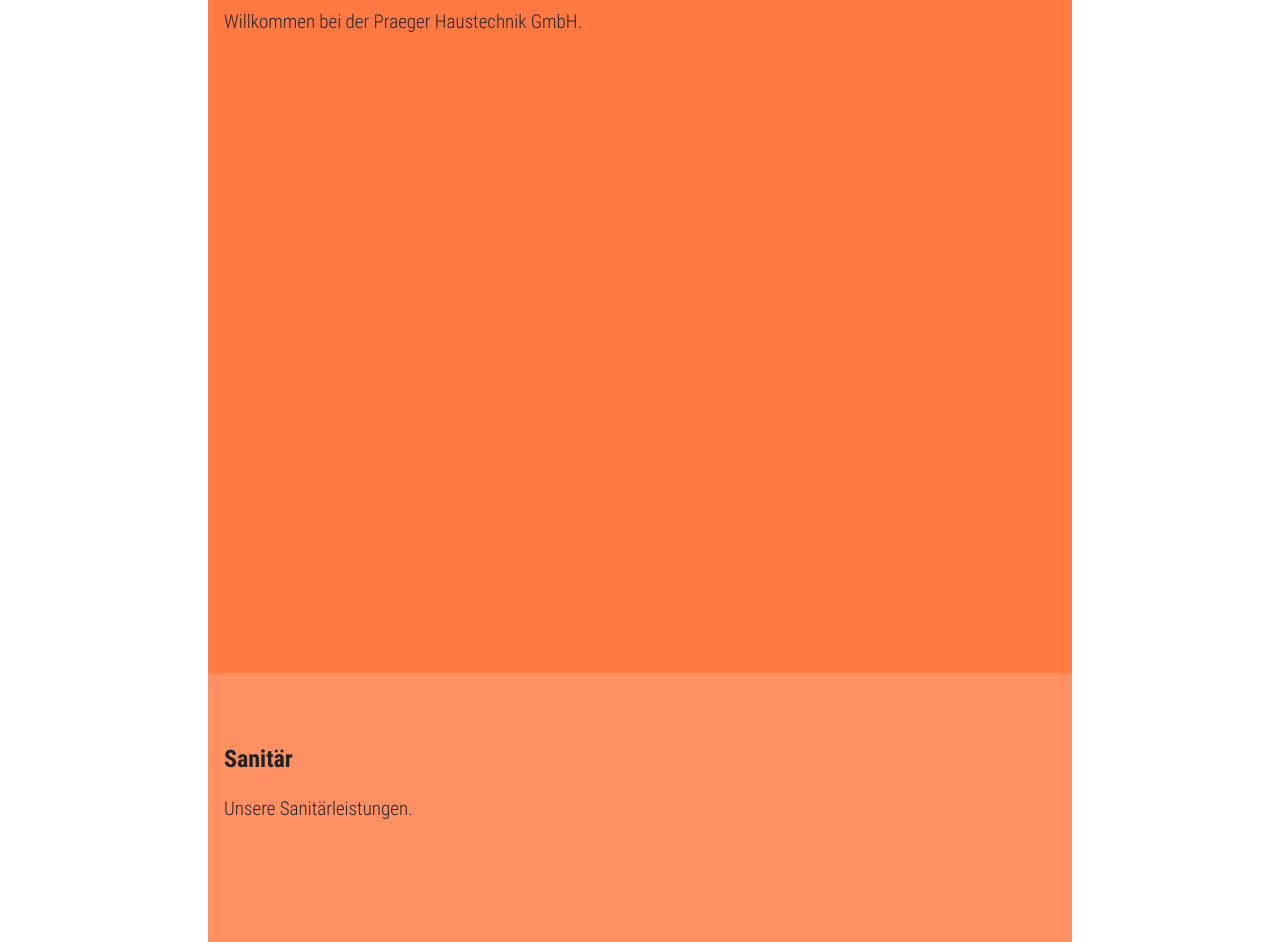
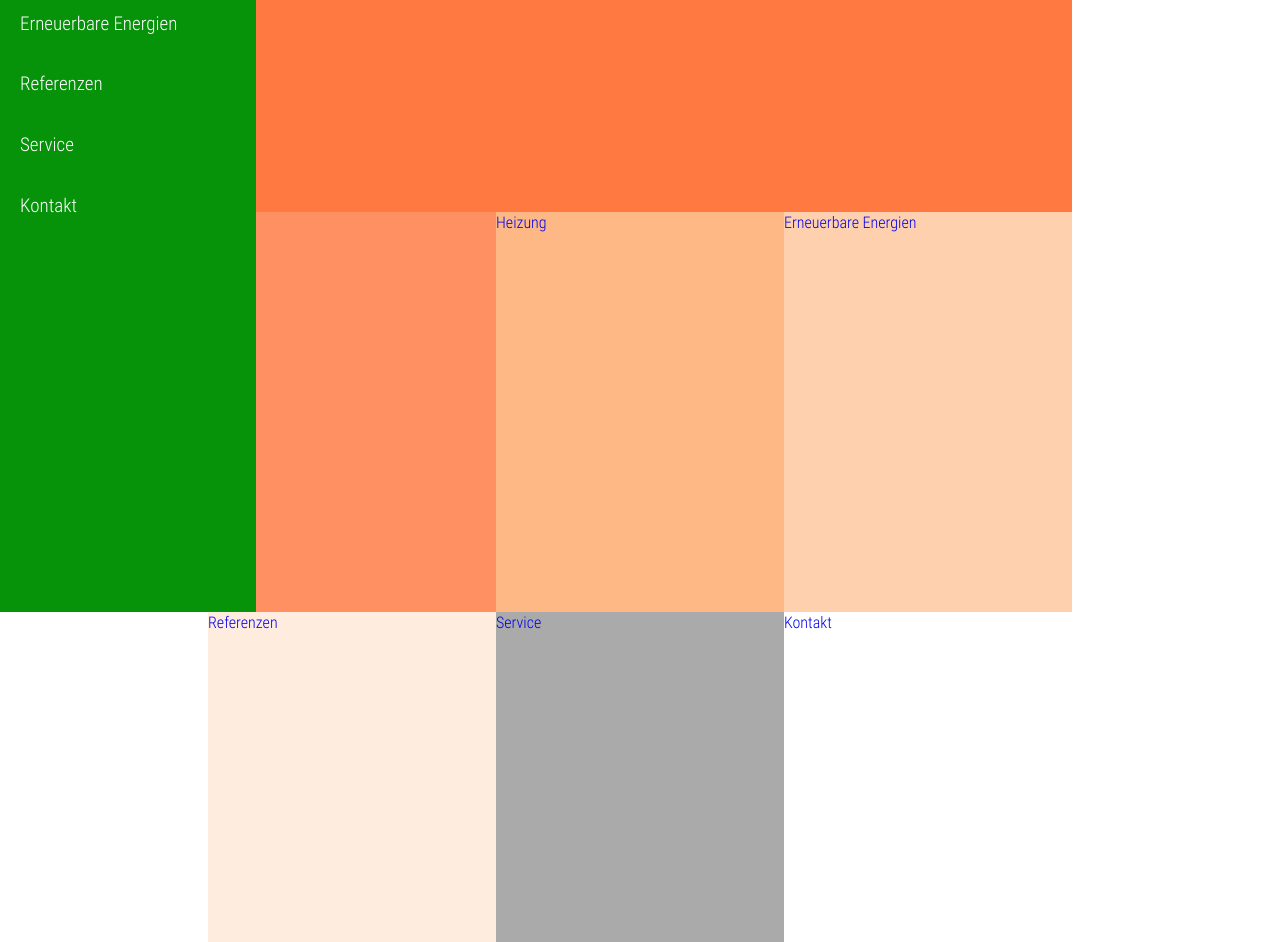
Before and after one commit to mYstar/praeger, a plain HTML site: page index.html in a window 1280 px wide. Shown: the part 318-1260 px from the top of the page. Drawn offline with nearby package versions, Linux system fonts and the light colour scheme; files that its build step writes are made by us from their sources.

Commit message:
grobes Tablet und PC Layout

```diff
--- a/index.html
+++ b/index.html
@@ -65,33 +65,26 @@
     </nav>
 
     <main>
-        <div class="section", style="background-color:#FF7940">
-            <h1 id="Willkommen">Willkommen!</h1>
-            <p>Willkommen bei der Praeger Haustechnik GmbH.</p>
+        <div class="section home", style="background-color:#FF7940">
+            <a name="Willkommen">Willkommen</a>
         </div>
-        <div class="section", style="background-color:#FF9061">
-            <h2 id="Sanitär">Sanitär</h2>
-            <p>Unsere Sanitärleistungen.</p>
+        <div class="section content", style="background-color:#FF9061">
+            <a name="Sanitär">Sanitär</a>
         </div>
-        <div class="section", style="background-color:#FEB885">
-            <h2 id="Heizung">Heizung</h2>
-            <p>Unsere Heizungen.</p>
+        <div class="section content", style="background-color:#FEB885">
+            <a name="Heizung">Heizung</a>
         </div>
-        <div class="section", style="background-color:#FED0AE">
-            <h2 id="Erneuerbare Energien">Erneuerbare Energien</h2>
-            <p>Unsere Leistungen im erneuerbare Energien Bereich.</p>
+        <div class="section content", style="background-color:#FED0AE">
+            <a name="Erneuerbare Energien">Erneuerbare Energien</a>
         </div>
-        <div class="section", style="background-color:#FEECDF">
-            <h2 id="Referenzen">Referenzen</h2>
-            <p>Einige Bilder unserer Produkte.</p>
+        <div class="section content", style="background-color:#FEECDF">
+            <a name="Referenzen">Referenzen</a>
         </div>
-        <div class="section", style="background-color:#fff">
-            <h2 id="Service">Service</h2>
-            <p>Ein Überblick unserer Serviceleistungen.</p>
+        <div class="section content", style="background-color:#aaa">
+            <a name="Service">Service</a>
         </div>
-        <div class="section", style="background-color:#fff">
-            <h2 id="Kontakt">Kontakt</h2>
-            <p>Wie können Sie uns erreichen.</p>
+        <div class="section content", style="background-color:#fff">
+            <a name="Kontakt">Kontakt</a>
         </div>
     </main>
 
--- a/styles/main.scss
+++ b/styles/main.scss
@@ -5,16 +5,14 @@
  * Web Starter Kit team.
  *
  */
+
 @import '_h5bp';
-
-html,
-body {
+html, body {
     width: 100%;
     height: 100%;
     margin: 0;
     padding: 0;
 }
-
 body {
     position: relative;
     font-family: 'Roboto Condensed', Helvetica, Arial, sans-serif;
@@ -23,11 +21,9 @@
     box-sizing: border-box;
     min-height: 100%;
 }
-
 body.open {
     overflow: hidden;
 }
-
 .app-bar {
     display: block;
     width: 100%;
@@ -38,7 +34,6 @@
     overflow: hidden;
     z-index: 1;
 }
-
 .app-bar-container {
     display: -webkit-flex;
     display: -ms-flexbox;
@@ -51,13 +46,10 @@
     flex-direction: row;
     margin: 0 auto;
 }
-
-.app-bar.open,
-.app-bar.open ~ main {
+.app-bar.open, .app-bar.open ~ main {
     -webkit-transform: translate(250px, 0);
     transform: translate(250px, 0);
 }
-
 .app-bar .logo {
     -webkit-flex: 1;
     -ms-flex: 1;
@@ -72,12 +64,10 @@
     font-weight: 300;
     display: initial;
 }
-
 .app-bar .logo a {
     text-decoration: none;
     color: inherit;
 }
-
 .app-bar-actions {
     display: -webkit-flex;
     display: -ms-flexbox;
@@ -87,7 +77,6 @@
     flex-direction: row;
     z-index: 2;
 }
-
 .app-bar button {
     width: 60px;
     height: 60px;
@@ -100,25 +89,20 @@
     transition: background-color 0.2s ease-out;
     -webkit-tap-highlight-color: transparent;
 }
-
 .app-bar button img {
     height: 24px;
     width: 24px;
 }
-
 .app-bar button:hover {
     background-color: rgba(255, 255, 255, 0.1);
 }
-
 .app-bar button:focus {
     background-color: rgba(255, 255, 255, 0.2);
     outline: 0;
 }
-
 .app-bar button:active {
     background-color: rgba(255, 255, 255, 0.4);
 }
-
 .promote-layer {
     /*
   This may promote the layer to a composited
@@ -128,17 +112,13 @@
 
   #perfmatters
   */
+
     -webkit-backface-visibility: hidden;
     backface-visibility: hidden;
 }
-
-.base,
-p,
-ul,
-ol {
+.base, p, ul, ol {
     font-size: 19px;
 }
-
 .navdrawer-container {
     z-index: 1;
     position: fixed;
@@ -152,38 +132,29 @@
     transform: translate(-250px, 0);
     overflow-y: auto;
 }
-
 .navdrawer-container.open {
     -webkit-transform: translate(0, 0);
     transform: translate(0, 0);
 }
-
-.app-bar,
-.navdrawer-container.opened,
-main {
+.app-bar, .navdrawer-container.opened, main {
     -webkit-transition: -webkit-transform 0.3s ease-out;
     transition: transform 0.3s ease-out;
 }
-
-.navdrawer-container h4,
-.navdrawer-container ul li a {
+.navdrawer-container h4, .navdrawer-container ul li a {
     padding: 17px 20px;
     line-height: 1.4;
 }
-
 .navdrawer-container h4 {
     font-size: 24px;
     background-color: #069209;
     color: #fff;
     margin: 0;
 }
-
 .navdrawer-container ul {
     padding: 0;
     margin: 0;
     list-style-type: none;
 }
-
 .navdrawer-container ul li a {
     display: block;
     text-decoration: none;
@@ -192,66 +163,69 @@
     transition: background-color 0.2s ease-out;
     white-space: nowrap;
 }
-
-.navdrawer-container h4,
-.navdrawer-container ul li {
+.navdrawer-container h4, .navdrawer-container ul li {
     border-bottom-style: solid;
     border-width: 1px;
     border-color: white;
 }
-
 .navdrawer-container ul li::before {
     content: none;
 }
-
 .navdrawer-container ul li a:hover {
     background-color: rgba(255, 255, 255, 0.2);
 }
-
 .navdrawer-container ul li a:focus {
     background-color: rgba(255, 255, 255, 0.3);
     outline: 0;
 }
-
 .navdrawer-container ul li a:active {
     background-color: rgba(255, 255, 255, 0.4);
 }
-
-p{
+p {
     padding: 0;
     margin: 0;
 }
-
 main {
     margin: 0 auto;
     /* Height of the header */
+
     min-height: 100%;
-  height: 100%;
+    display: -webkit-flex;
+    display: flex;
+    -webkit-flex-flow: row wrap;
+    flex-flow: row wrap;
 }
-
 .section {
-  min-height: 100%;
-    padding: 0px 16px;
+    width: 100%;
+    min-height: 400px;
 }
-
-h1,
-h2 {
+h1, h2 {
+    padding: 0;
+    margin: 0;
     padding-top: 70px;
     -webkit-margin-before: 0;
 }
+/** Larger Screens - desktops**/
 
-/** Larger Screens - desktops and tablets **/
+@media all and (min-width: 600px) {
+    .content {
+        width: 50%;
+    }
+}
+/** Larger Screens - desktops**/
+
 @media all and (min-width: 990px) {
+    .content {
+        width: 33.33%;
+        box-sizing: border-box;
+    }
     .app-bar {
         position: relative;
     }
-
-  .app-bar.open,
-  .app-bar.open ~ main {
+    .app-bar.open, .app-bar.open ~ main {
         -webkit-transform: translate(0px, 0);
         transform: translate(0px, 0);
     }
-
     .app-bar-container {
         display: block;
         height: 130px;
@@ -260,7 +234,6 @@
         box-sizing: border-box;
         background-color: #4285f4;
     }
-
     .app-bar .logo {
         float: left;
         margin: 0;
@@ -268,11 +241,9 @@
         line-height: 130px;
         font-size: 46px;
     }
-
     .app-bar-actions {
         float: right;
     }
-
     .app-bar::after {
         content: ' ';
         display: block;
@@ -280,15 +251,13 @@
         overflow: hidden;
         clear: both;
     }
-
     button.menu {
         display: none;
     }
-
     .navdrawer-container {
-    position: relative;
-    width: 100%;
-    height: auto;
+        position: fixed;
+        top: 130px;
+        width: 20%;
         margin-top: 0;
         -webkit-transform: translate(0, 0);
         transform: translate(0, 0);
@@ -296,37 +265,36 @@
         transition: none;
         overflow-y: auto;
     }
-
     .navdrawer-container h4 {
         display: none;
     }
-
     .navdrawer-container ul {
         display: -webkit-flex;
         display: -ms-flexbox;
         display: flex;
-    max-width: 864px;
+        max-width: 20%;
         margin: 0 auto;
-    -webkit-flex-direction: row;
-        -ms-flex-direction: row;
-            flex-direction: row;
+        -webkit-flex-direction: column;
+        -ms-flex-direction: column;
+        flex-direction: column;
+        -webkit-margin-before: 0px;
+        -webkit-margin-after: 0px;
+        -webkit-margin-start: 0px;
+        -webkit-margin-end: 0px;
+        -webkit-padding-start: 00px;
     }
-
     .navdrawer-container ul li {
         border: none;
     }
-
     main {
         max-width: 864px;
         padding-top: 0;
         min-height: initial;
     }
-
     body {
         overflow-y: scroll;
     }
 }
-
 @font-face {
     font-family: 'Roboto Condensed';
     font-style: normal;
@@ -334,7 +302,6 @@
     src: url(/fonts/RobotoCondensed-Light.eot);
     src: local('Roboto Condensed Light'), local('RobotoCondensed-Light'), url(/fonts/RobotoCondensed-Light.eot) format('embedded-opentype'), url(/fonts/RobotoCondensed-Light.woff) format('woff');
 }
-
 @font-face {
     font-family: 'Roboto Condensed';
     font-style: normal;
@@ -342,7 +309,6 @@
     src: url(/fonts/RobotoCondensed-Regular.eot);
     src: local('Roboto Condensed Regular'), local('RobotoCondensed-Regular'), url(/fonts/RobotoCondensed-Regular.eot) format('embedded-opentype'), url(/fonts/RobotoCondensed-Regular.woff) format('woff');
 }
-
 @font-face {
     font-family: 'Roboto Condensed';
     font-style: normal;
@@ -350,7 +316,6 @@
     src: url(/fonts/RobotoCondensed-Bold.eot);
     src: local('Roboto Condensed Regular'), local('RobotoCondensed-Bold'), url(/fonts/RobotoCondensed-Bold.eot) format('embedded-opentype'), url(/fonts/RobotoCondensed-Bold.woff) format('woff');
 }
-
 @font-face {
     font-family: 'Roboto Condensed';
     font-style: italic;
@@ -358,7 +323,6 @@
     src: url(/fonts/RobotoCondensed-LightItalic.eot);
     src: local('Roboto Condensed Light Italic'), local('RobotoCondensed-LightItalic'), url(/fonts/RobotoCondensed-LightItalic.eot) format('embedded-opentype'), url(/fonts/RobotoCondensed-LightItalic.woff) format('woff');
 }
-
 @font-face {
     font-family: 'Roboto Condensed';
     font-style: italic;
@@ -366,7 +330,6 @@
     src: url(/fonts/RobotoCondensed-Italic.eot);
     src: local('Roboto Condensed Italic'), local('RobotoCondensed-Italic'), url(/fonts/RobotoCondensed-Italic.eot) format('embedded-opentype'), url(/fonts/RobotoCondensed-Italic.woff) format('woff');
 }
-
 @font-face {
     font-family: 'Roboto Condensed';
     font-style: italic;
```
Lines whose indentation alone changed are shown as unchanged.
